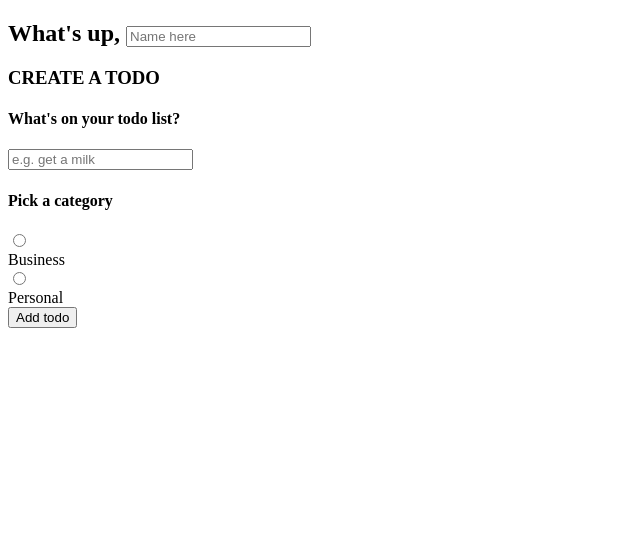
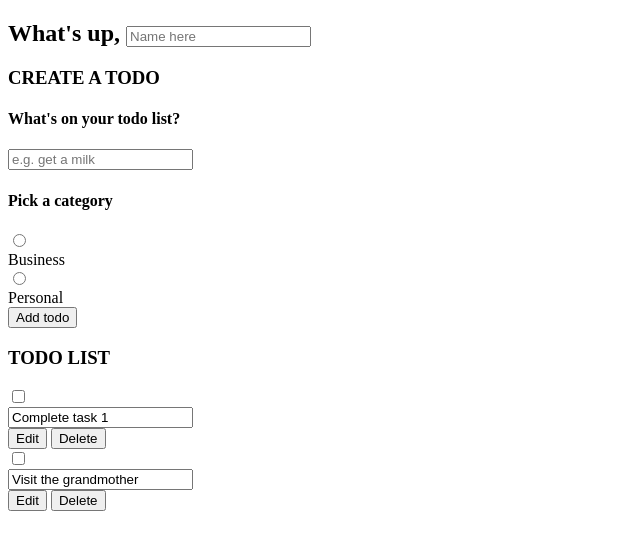
Before and after one commit to Linasenbye/neobis-front-todoList, a plain HTML site: page index.html in a window 1280 px wide. Shown: the whole page, without its empty margins (0-640 px from the left). Drawn offline with Linux system fonts and the light colour scheme.

Commit message:
finished html

```diff
--- a/index.html
+++ b/index.html
@@ -16,6 +16,7 @@
             What's up, <input type="text" id="name"  placeholder="Name here">
         </h2>
        </section>
+
        <section class="create-todo">
             <h3>CREATE A TODO</h3>
             <form  id="new-todo-form">
@@ -37,6 +38,40 @@
                 <input type="submit" value="Add todo">
             </form>
        </section>
+
+       <section class="todo-list">
+            <h3>TODO LIST</h3>
+            <div class="list" id="todo-list">
+                <div class="todo-item">
+                    <label>
+                        <input type="checkbox">
+                        <span class="bubble business"></span>
+                    </label>
+                    <div class="todo-content">
+                        <input type="text" value="Complete task 1" readonly>
+                    </div>
+                    <div class="actions">
+                        <button class="edit">Edit</button>
+                        <button class="delete">Delete</button>
+                    </div>
+                </div>
+
+                <div class="todo-item">
+                    <label>
+                        <input type="checkbox">
+                        <span class="bubble personal"></span>
+                    </label>
+                    <div class="todo-content">
+                        <input type="text" value="Visit the grandmother" readonly>
+                    </div>
+                    <div class="actions">
+                        <button class="edit">Edit</button>
+                        <button class="delete">Delete</button>
+                    </div>
+                </div>
+            </div>
+       </section>
+
     </main>
     <script src="script.js"></script>
 </body>
```
